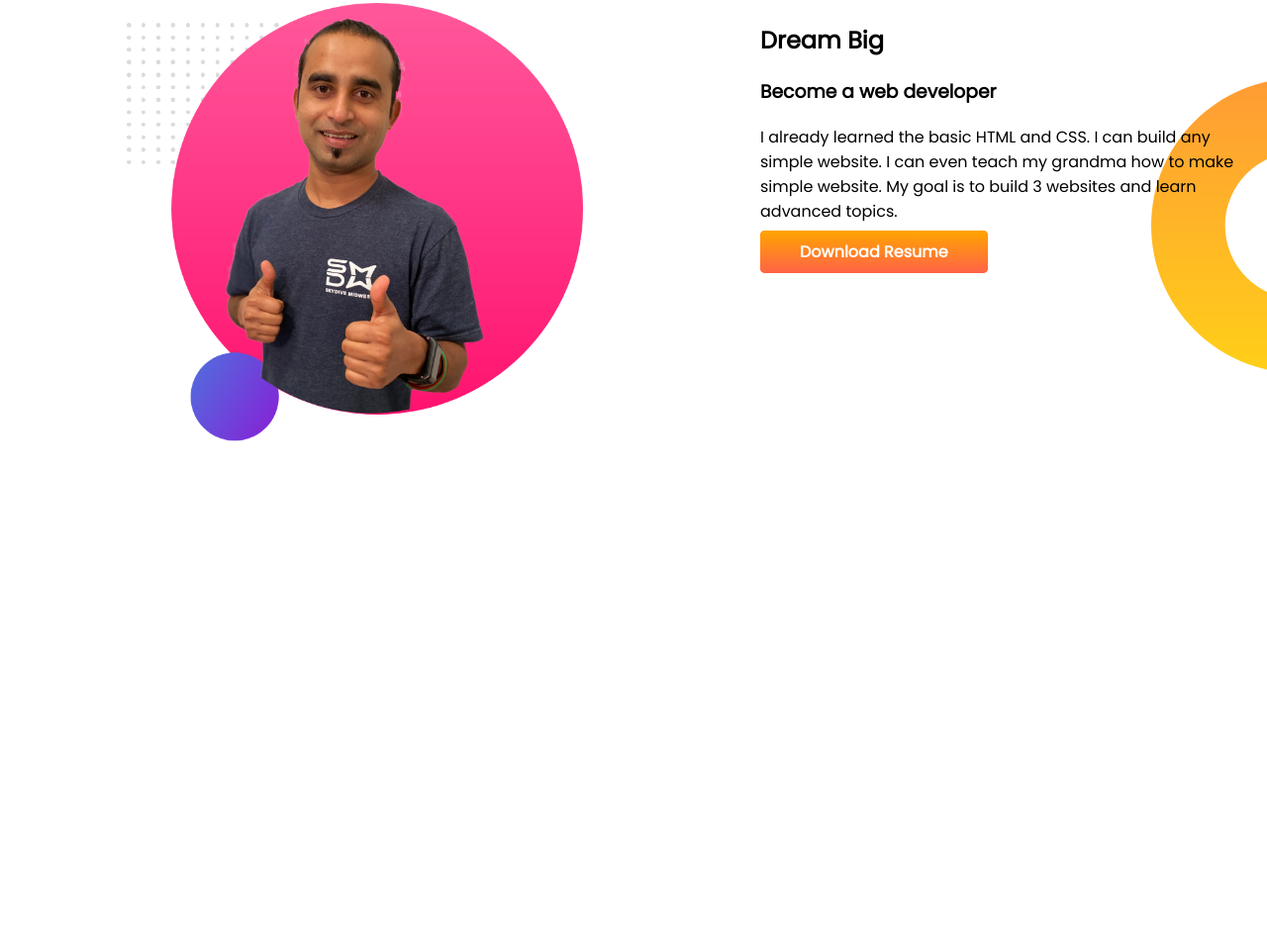
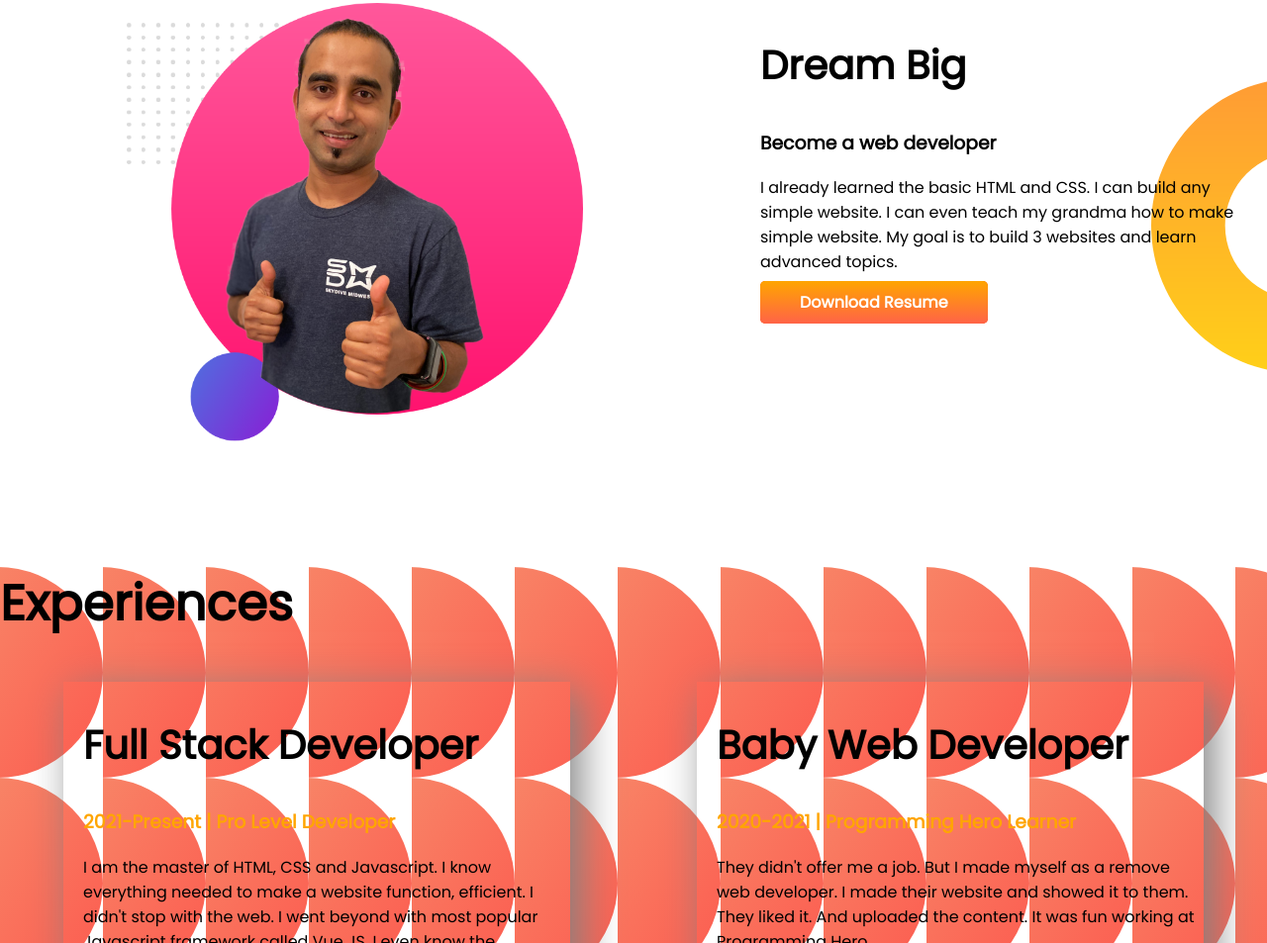
Before and after one commit to fahimsiddiquee/developer-portfolio, a plain HTML site: page index.html in a window 1280 px wide. Shown: the part 605-1558 px from the top of the page at 99% size. Before the commit the page ends 1178 px from the top, so only its background shows below. Drawn offline with Linux system fonts and the light colour scheme.

Commit message:
added footer and border styled

```diff
--- a/index.html
+++ b/index.html
@@ -10,7 +10,8 @@
 <link href="https://fonts.googleapis.com/css2?family=Poppins&display=swap" rel="stylesheet">
     <link rel="stylesheet" href="style.css">
 </head>
-<section class="top-banner">
+<body>
+<section class="top-banner flexible-container">
     <div class="half-width">
         <h1>Welcome To</h1>
     <h1 ><span class="oranged" >Fahim Hasan</span> World</h1>
@@ -22,7 +23,7 @@
         <img src="images/my-bg.png" alt="">
     </div>
 </section>
-<section class="dream-big">
+<section class="dream-big flexible-container">
     <div class="half-width">
         <img src="images/jhankar2.png" alt="">
     </div>
@@ -33,9 +34,26 @@
         <a class="link-button" href="http://www.facebook.com/profile.php?id=100025234492733" target="_blank" rel="noopener noreferrer">Download Resume</a>
     </div>
 </section>
+<section class="Experianc-area">
+    <h1>Experiences</h1>
 
+    <div class="flexible-container">
+        <div id="full" class="experiance-item" >
+            <h2>Full Stack Developer</h2>
+            <h3 class="oranged">2021-Present | Pro Level Developer</h3>
+            <p>I am the master of HTML, CSS and Javascript. I know everything needed to make a website function, efficient. I didn't stop with the web. I went beyond with most popular Javascript framework called Vue JS. I even know the deployment, server and security. I will give you 100% web solution.</p>
+        </div>
+        <div id="baby"  class="experiance-item">
+            <h2>Baby Web Developer</h2>
+            <h3 class="oranged" >2020-2021 | Programming Hero Learner</h3>
+            <p>They didn't offer me a job. But I made myself as a remove web developer. I made their website and showed it to them. They liked it. And uploaded the content. It was fun working at Programming Hero.</p>
+        </div>
+    </div>
 
-<body>
+</section>
+</body>
+<footer>
+    <p>© Peter Parker 2023, a Programming Hero initiative.</p>
+</footer>
 
-</body>
 </html>
--- a/style.css
+++ b/style.css
@@ -7,17 +7,27 @@ h1{
     font-size: 50px;
 
 }
+h2{
+    font-size: 40px;
+}
+
+
 .oranged{
     color: orange;
 }
-section{
+.flexible-container{
     display: flex;
     margin-bottom: 120px;
 
 }
+
+
+
 .half-width{
     width: 50%;
     padding-left: 10%;
+
+
 }
 .half-width img{
     width: 90%;
@@ -40,3 +50,16 @@ section{
     background-repeat: no-repeat;
     background-position:right;
 }
+.experiance-item{
+    box-shadow: 10px 10px 40px gray;
+    width:40%;
+    margin-left: 5%;
+    margin-right: 5%;
+    padding-left: 20px;
+    padding-bottom: 5%;
+
+
+}
+.Experianc-area{
+    background-image: url(images/exp-bg.png);
+    background-repeat: n
```
